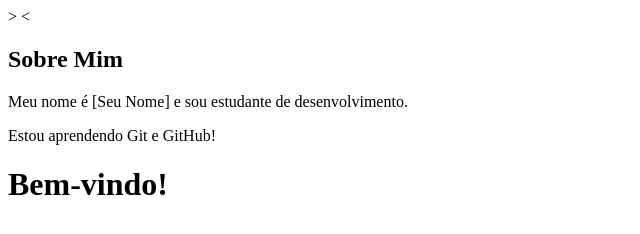
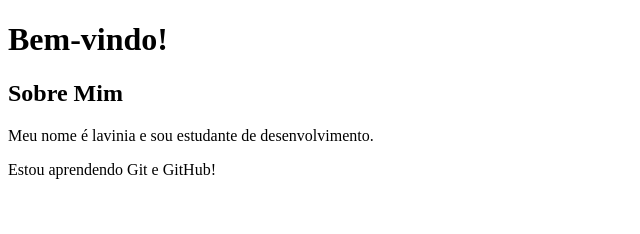
Before and after one commit to laviniagchagas-ux/minha-pagina-pessoal, a plain HTML site: page index.html in a window 1280 px wide. Shown: the whole page, without its empty margins (0-640 px from the left). Drawn offline with Linux system fonts and the light colour scheme.

Commit message:
feat: pagina pessoal

```diff
--- a/index.html
+++ b/index.html
@@ -8,19 +8,20 @@
 
 <title>Minha Página</title>
 
-</<link rel="stylesheet" href="style.css">>
+</head>
 
-<<section id="sobre">
-
-<h2>Sobre Mim</h2>
-
-<p>Meu nome é [Seu Nome] e sou estudante de desenvolvimento.</p>
-  <p>Estou aprendendo Git e GitHub!</p>
-
-</section>
+<body>
 
 <h1>Bem-vindo!</h1>
 
 </body>
+<section id="sobre">
+
+<h2>Sobre Mim</h2>
+
+<p>Meu nome é lavinia e sou estudante de desenvolvimento.</p>
 
 </html>
+<p>Estou aprendendo Git e GitHub!</p>
+
+</section>
```
